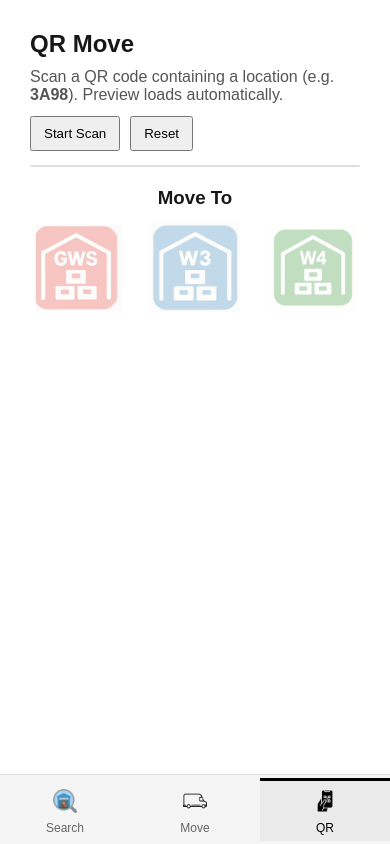
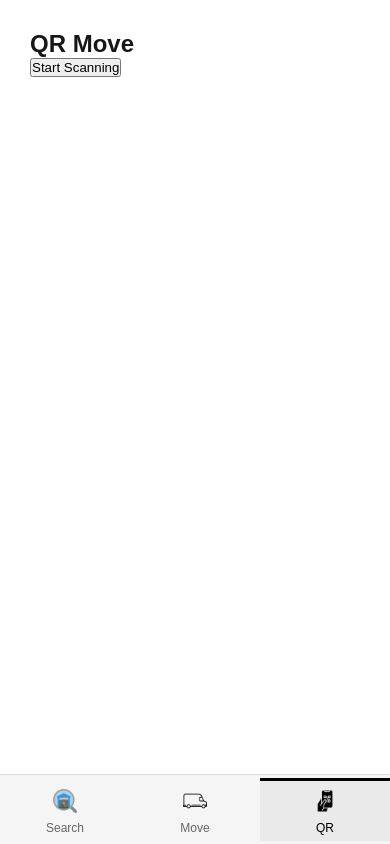
Before and after one commit to gwsstores-ops/stock-web, a Next.js app: page /qr-move in a window 390 px wide. Built offline with nearby package versions, Linux system fonts and the light colour scheme.

Commit message:
Fix QR crash on mobile

```diff
--- a/src/app/qr-move/page.tsx
+++ b/src/app/qr-move/page.tsx
@@ -1,226 +1,66 @@
 "use client";
 
-import { useEffect, useMemo, useState } from "react";
-import { Html5Qrcode } from "html5-qrcode";
+import { useEffect, useRef, useState } from "react";
 
-type Row = {
-  id: number;
-  location: string;
-  area?: string;
-  item: string;
-  size: string;
-  qty: number | null;
-};
+export default function QrMovePage() {
+  const qrRef = useRef<any>(null);
+  const [scanning, setScanning] = useState(false);
 
-function extractLocation(raw: string): string {
-  // Adjust this if your QR contains extra text like "LOC:3A98"
-  // This extracts first "token" and uppercases it.
-  const trimmed = (raw || "").trim();
-  const token = trimmed.split(/\s+/)[0];
-  return token.toUpperCase();
-}
-
-export default function Page() {
-  const [scanned, setScanned] = useState<string>("");
-  const [location, setLocation] = useState<string>("");
-  const [rows, setRows] = useState<Row[]>([]);
-  const [scanning, setScanning] = useState<boolean>(false);
-  const [loadingMove, setLoadingMove] = useState<boolean>(false);
-  const [err, setErr] = useState<string>("");
-
-  const scannerRegionId = "qr-reader";
-  const iconMap: Record<string, string> = {
-    GWS: "/gws.png",
-    W3: "/w3.png",
-    W4: "/w4.png",
-  };
-
-  const moveDisabled = rows.length === 0;
-
-  const preview = async (loc: string) => {
-    if (!loc) return;
-    const res = await fetch(`/api/preview?location=${encodeURIComponent(loc)}`);
-    const data = await res.json();
-    setRows(data.rows || []);
-  };
-
-  const handleMove = async (targetArea: "GWS" | "W3" | "W4") => {
-    if (moveDisabled) return;
-
-    const ok = confirm(`Move ${rows.length} row(s) starting with ${location} to ${targetArea}?`);
-    if (!ok) return;
-
-    setLoadingMove(true);
-    setErr("");
-
-    try {
-      const res = await fetch("/api/move", {
-        method: "POST",
-        headers: { "Content-Type": "application/json" },
-        body: JSON.stringify({ location, target: targetArea }),
-      });
-
-      const data = await res.json();
-
-      if (!res.ok) {
-        setErr(data.error || "Move failed");
-      } else {
-        alert(data.message || "Move complete");
-        // Refresh preview after move so user sees updated state immediately
-        await preview(location);
-      }
-    } catch (e: any) {
-      setErr(e?.message || "Move failed");
-    } finally {
-      setLoadingMove(false);
-    }
-  };
-
-  // Start/stop scanner
   useEffect(() => {
     if (!scanning) return;
 
-    let isActive = true;
-    const qr = new Html5Qrcode(scannerRegionId);
+    let isMounted = true;
 
-    (async () => {
+    const startScanner = async () => {
+      const { Html5Qrcode } = await import("html5-qrcode");
+
+      if (!isMounted) return;
+
+      const qr = new Html5Qrcode("qr-reader");
+      qrRef.current = qr;
+
       try {
-        setErr("");
-        // Use environment-facing camera when possible
         await qr.start(
           { facingMode: "environment" },
-          { fps: 10, qrbox: { width: 260, height: 260 } },
-          async (decodedText) => {
-            if (!isActive) return;
+          { fps: 10, qrbox: 250 },
+          (decodedText) => {
+            alert("Scanned: " + decodedText);
 
-            const loc = extractLocation(decodedText);
-            setScanned(decodedText);
-            setLocation(loc);
+            qr.stop().then(() => qr.clear());
+            setScanning(false);
+          }
+        );
+      } catch (err) {
+        console.error("QR start error:", err);
+      }
+    };
 
-            // Auto-preview immediately
-            await preview(loc);
-
-            // Optional: stop scanning after a successful scan
-            await qr.stop();
-            setScanning(false);
-          },
-          // ignore scan errors
-          () => {}
-        );
-      } catch (e: any) {
-        setErr(
-          e?.message ||
-            "Camera failed to start. (Tip: allow camera permissions; HTTPS required on deployed site.)"
-        );
-        setScanning(false);
-      }
-    })();
+    startScanner();
 
     return () => {
-      isActive = false;
-      // Best-effort stop/clear
-qr.stop().catch(() => {});
+      isMounted = false;
 
-try {
-  qr.clear(); // clear() returns void
-} catch {
-  // ignore
-}
+      if (qrRef.current) {
+        qrRef.current.stop().catch(() => {});
+        qrRef.current.clear().catch(() => {});
+      }
     };
   }, [scanning]);
 
   return (
-    <div style={{ padding: 30, maxWidth: 720, margin: "0 auto" }}>
-      <h2 style={{ marginBottom: 10 }}>QR Move</h2>
+    <div style={{ padding: 30 }}>
+      <h2>QR Move</h2>
 
-      <div style={{ marginBottom: 12, color: "#555" }}>
-        Scan a QR code containing a location (e.g. <b>3A98</b>). Preview loads automatically.
-      </div>
-
-      {err && (
-        <div style={{ marginBottom: 12, color: "crimson" }}>
-          {err}
-        </div>
+      {!scanning && (
+        <button onClick={() => setScanning(true)}>
+          Start Scanning
+        </button>
       )}
 
-      {/* Controls */}
-      <div style={{ display: "flex", gap: 10, marginBottom: 14, alignItems: "center" }}>
-        <button
-          onClick={() => setScanning(true)}
-          disabled={scanning}
-          style={{ padding: "8px 12px", cursor: scanning ? "not-allowed" : "pointer" }}
-        >
-          Start Scan
-        </button>
-
-        <button
-          onClick={() => {
-            setScanning(false);
-            setRows([]);
-            setLocation("");
-            setScanned("");
-            setErr("");
-          }}
-          style={{ padding: "8px 12px", cursor: "pointer" }}
-        >
-          Reset
-        </button>
-
-        {location && (
-          <div style={{ marginLeft: "auto" }}>
-            Location: <b>{location}</b>
-          </div>
-        )}
-      </div>
-
-      {/* Scanner */}
       <div
-        id={scannerRegionId}
-        style={{
-          width: "100%",
-          maxWidth: 420,
-          margin: "0 auto 18px auto",
-          border: "1px solid #ddd",
-          borderRadius: 8,
-          overflow: "hidden",
-        }}
+        id="qr-reader"
+        style={{ width: "100%", marginTop: 20 }}
       />
-
-      {/* Preview rows */}
-      {rows.length > 0 && (
-        <div style={{ marginBottom: 20 }}>
-          {rows.map((row) => (
-            <div key={row.id} style={{ padding: "6px 0" }}>
-              {row.location} ➜ {row.item} {row.size} — QTY:{" "}
-              <b>{(row.qty ?? 0).toLocaleString()}</b>
-            </div>
-          ))}
-        </div>
-      )}
-
-      {/* Move To */}
-      <div style={{ textAlign: "center", marginTop: 20 }}>
-        <h3 style={{ marginBottom: 14 }}>Move To</h3>
-
-        <div style={{ display: "flex", gap: 28, justifyContent: "center", alignItems: "center" }}>
-          {(["GWS", "W3", "W4"] as const).map((area) => (
-            <img
-              key={area}
-              src={iconMap[area]}
-              alt={area}
-              style={{
-                width: 90,
-                opacity: moveDisabled ? 0.3 : 1,
-                cursor: moveDisabled || loadingMove ? "not-allowed" : "pointer",
-                transition: "0.2s",
-              }}
-              onClick={() => {
-                if (!moveDisabled && !loadingMove) handleMove(area);
-              }}
-            />
-          ))}
-        </div>
-      </div>
     </div>
   );
 }
```
